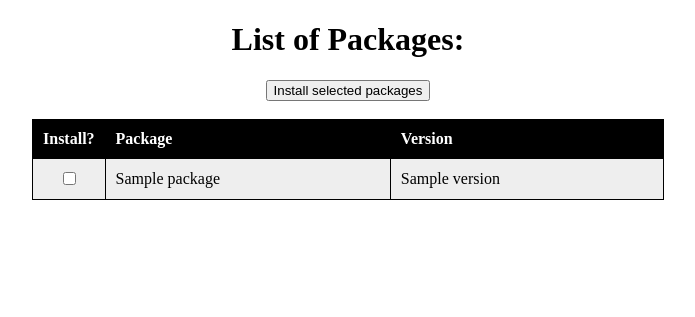
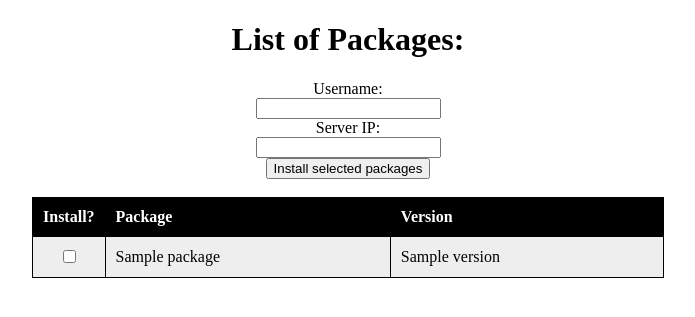
Before and after one commit to calacademy-research/dash, a Flask app: template templates/package_list.html in a window 1280 px wide. Shown: the top 317 px of the page, without its empty margins (292-987 px from the left). Run offline with Flask 2, Linux system fonts and the light colour scheme; the template is opened without the code that fills it: most values are stand-ins (such as "Sample title", 1, 10 or a date in 2020).

Commit message:
Add username and server input boxes

```diff
--- a/app.py
+++ b/app.py
@@ -18,10 +18,15 @@ def index():
 
 @app.route('/available-packages', methods=['GET', 'POST'])
 def available_packages():
+    packages = yaml_backend.load_packages("/Users/dash/Documents/dash/genomics-ansible/role_definitions")
+
     if request.method == 'POST':
-        print(request.form.getlist('package_checkbox'))
+        selected_packages = request.form.getlist('package_checkbox')
+        username = request.form.getlist('username')
+        server_address = request.form.getlist('server_ip')
+        for package in selected_packages:
+            install_package.install_package(packages, package, username, server_address)
 
-    packages = yaml_backend.load_packages("/Users/dash/Documents/dash/genomics-ansible/role_definitions")
     return render_template('package_list.html', packages=packages)
 
 
--- a/templates/package_list.html
+++ b/templates/package_list.html
@@ -13,6 +13,10 @@
 
 <form method="post">
     <div align="center">
+        Username:<br>
+        <input type="text" name="username"><br>
+        Server IP:<br>
+        <input type="text" name="server_ip"><br>
         <input type="submit" value="Install selected packages">
     </div>
     <br>
```
